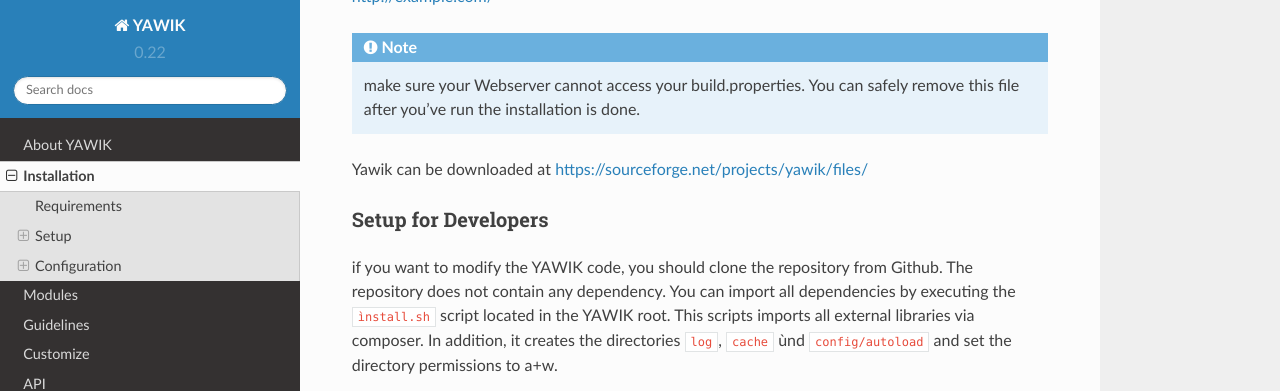
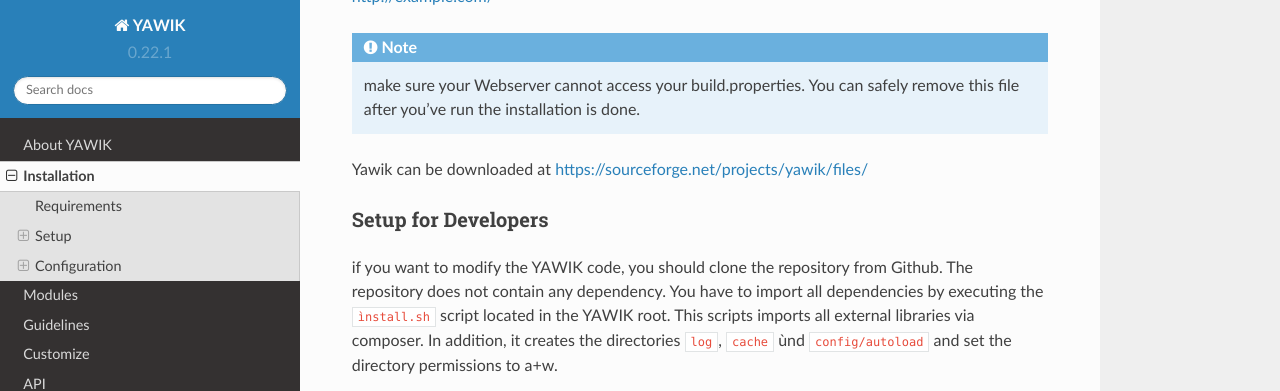
Before and after one commit to cross-solution/YawikDocs, a Sphinx documentation site: the page built from source/installation.rst, in a window 1280 px wide and 1400 px high, scrolled down 2310 px. Shown: the top 391 px of the window. Built offline with Sphinx 7.4.7 and the Read the Docs theme 2.0.0, drawn with Linux system fonts in a browser that asks for light colours; pages that are not in the unit, such as notebooks, are missing from menus; comment, search, counter and statistics services are not loaded; some of the changed text lies outside the part shown.

```diff
--- a/source/conf.py
+++ b/source/conf.py
@@ -63,9 +63,9 @@ copyright = u'2015, CROSS Solution'
 # built documents.
 #
 # The short X.Y version.
-version = '0.22'
+version = '0.22.1'
 # The full version, including alpha/beta/rc tags.
-release = '0.22'
+release = '0.22.1'
 
 # The language for content autogenerated by Sphinx. Refer to documentation
 # for a list of supported languages.
--- a/source/installation.rst
+++ b/source/installation.rst
@@ -126,7 +126,7 @@ Setup for Developers
 ^^^^^^^^^^^^^^^^^^^^
 
 if you want to modify the YAWIK code, you should clone the repository from Github.
-The repository does not contain any dependency. You can import all dependencies by
+The repository does not contain any dependency. You have to import all dependencies by
 executing the ``ìnstall.sh`` script located in the YAWIK root. This scripts imports
 all external libraries via composer. In addition, it creates the directories ``log``,
 ``cache`` ùnd  ``config/autoload`` and set the directory permissions to a+w.
@@ -202,7 +202,7 @@ If the environment variable ``APPLICATION_ENV`` is set, and if files named
 ``*. development.php`` exist, then these configurations are processed. If no environment
 variable ist set, ``production`` is assumed.
 
-At the end ``*.local.php`` files are processed.
+At the end ``*.local.php`` files are processed.:
 
 Modules are coming with there own ``config`` directory. Configuration files of
 modules can be named ``*.config.php``. This allows you to split configurations
```
